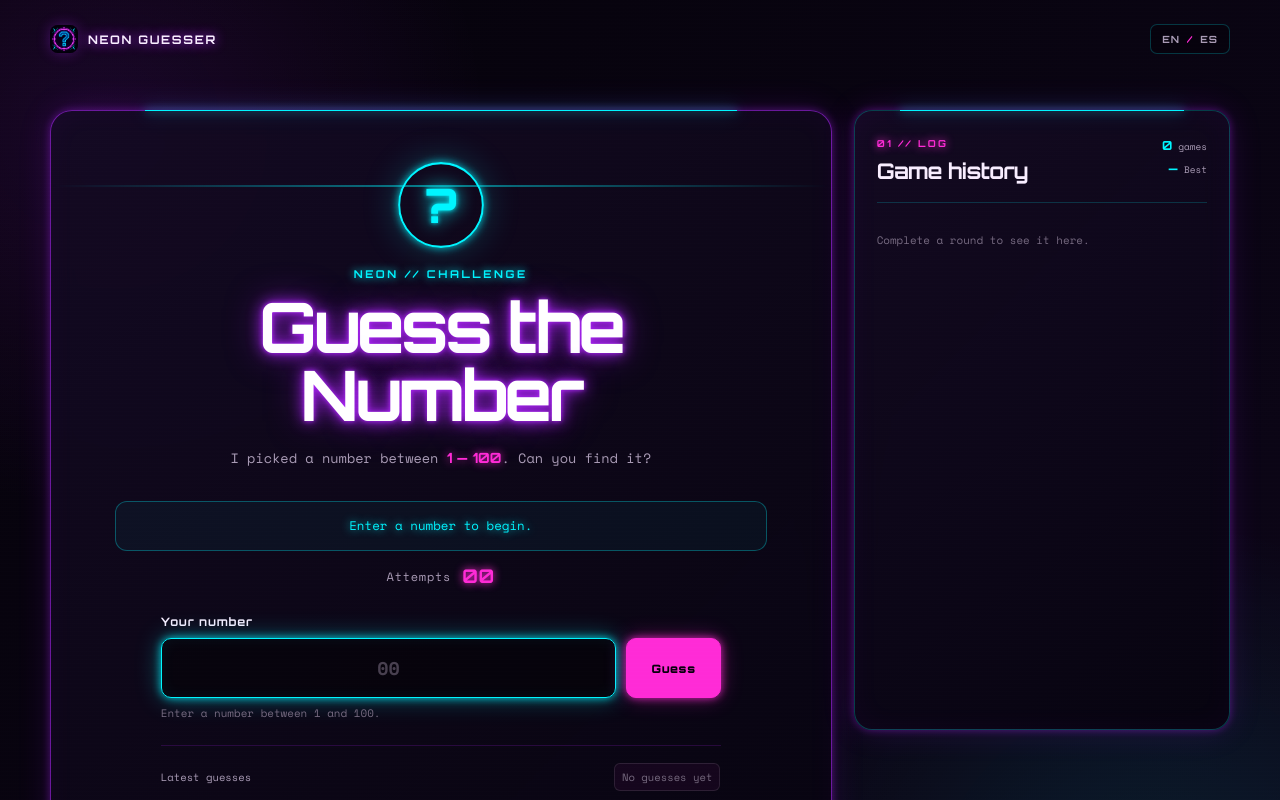
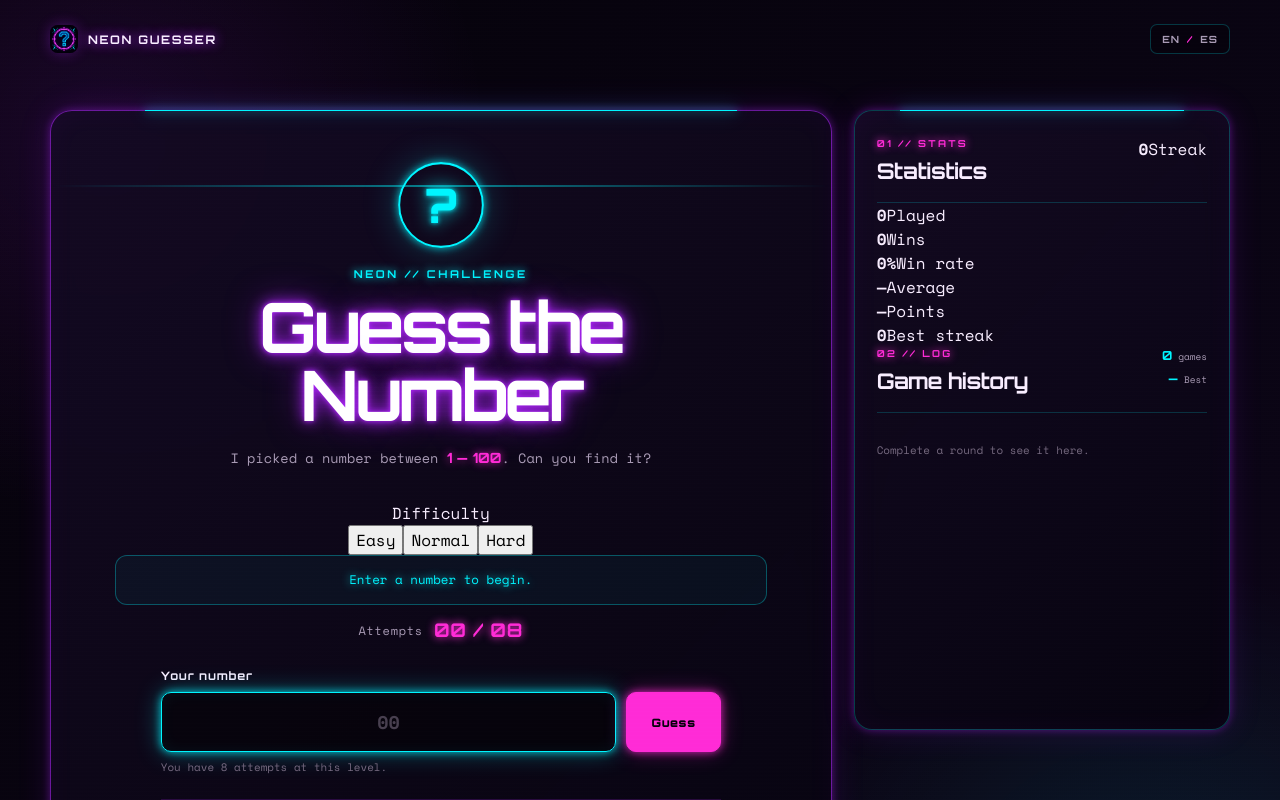
Before and after one commit to guerrerooliver183-wifi/guess-the-number, a React (Vite) app: page / in a window 1280 px wide. Shown: the top 800 px of the page. Built offline with nearby package versions, Linux system fonts and the light colour scheme.

Commit message:
Add game modes and player statistics

```diff
--- a/src/App.jsx
+++ b/src/App.jsx
@@ -1,10 +1,26 @@
 import { useEffect, useMemo, useRef, useState } from "react";
 import LegalPage from "./LegalPage";
 
-const MIN_NUMBER = 1;
-const MAX_NUMBER = 100;
 const AUTO_RESET_SECONDS = 5;
+const DEFAULT_DIFFICULTY = "normal";
 const HISTORY_STORAGE_KEY = "neon-guesser:game-history";
+const STATS_STORAGE_KEY = "neon-guesser:stats";
+
+const DIFFICULTIES = {
+  easy: { min: 1, max: 50, maxAttempts: 10, multiplier: 1 },
+  normal: { min: 1, max: 100, maxAttempts: 8, multiplier: 2 },
+  hard: { min: 1, max: 200, maxAttempts: 7, multiplier: 3 },
+};
+
+const DEFAULT_STATS = {
+  played: 0,
+  wins: 0,
+  totalAttempts: 0,
+  bestScore: null,
+  totalScore: 0,
+  currentStreak: 0,
+  bestStreak: 0,
+};
 
 const translations = {
   es: {
@@ -17,25 +33,29 @@ const translations = {
     attempts: "Intentos",
     inputLabel: "Tu número",
     guess: "Adivinar",
-    inputHelp: "Escribe un número entre 1 y 100.",
+    inputHelp: "Tienes {maxAttempts} intentos en este nivel.",
     latestAttempts: "Últimos intentos",
     noAttempts: "Aún no hay intentos",
     newGame: "Nueva partida",
     integerError: "Introduce un número entero.",
-    rangeError: "El número debe estar entre 1 y 100.",
+    rangeError: "El número debe estar entre {min} y {max}.",
     higherHint: "El número secreto es más alto.",
     lowerHint: "El número secreto es más bajo.",
+    closeHint: "¡Muy cerca! Ajusta un poco el tiro.",
     higherResult: "Sigue buscando: sube un poco.",
     lowerResult: "Te has pasado: baja un poco.",
     foundHint: "¡Has encontrado el número secreto!",
-    correctResult: "¡CORRECTO! Era {secret}. Lo lograste en {attempts} {attemptLabel}.",
+    lostHint: "Ronda terminada. ¡La próxima es tuya!",
+    correctResult: "¡CORRECTO! Era {secret}. Lo lograste en {attempts} {attemptLabel} y sumaste {score} puntos.",
+    lostResult: "Se agotaron tus intentos. El número era {secret}.",
     attempt: "intento",
     attemptsPlural: "intentos",
     autoReset: "Nueva partida en {seconds}s",
     autoResetHint: "La siguiente ronda comenzará automáticamente.",
     historyTitle: "Historial de partidas",
     historyEmpty: "Completa una ronda para verla aquí.",
-    solvedIn: "Resuelta en {attempts} {attemptLabel}",
+    solvedIn: "Ganada en {attempts} {attemptLabel}",
+    lostIn: "Perdida en {attempts} {attemptLabel}",
     games: "partidas",
     best: "Mejor",
     clearHistory: "Borrar historial",
@@ -43,6 +63,19 @@ const translations = {
     switchLanguage: "Cambiar a inglés",
     switchLanguageBack: "Cambiar a español",
     offlineReady: "OFFLINE READY",
+    difficulty: "Nivel",
+    easy: "Fácil",
+    normal: "Normal",
+    hard: "Difícil",
+    statsTitle: "Estadísticas",
+    gamesPlayed: "Jugadas",
+    wins: "Victorias",
+    winRate: "Tasa de acierto",
+    average: "Promedio",
+    points: "Puntos",
+    streak: "Racha",
+    bestStreak: "Mejor racha",
+    score: "puntos",
     termsTitle: "Términos y condiciones",
     privacyTitle: "Política de privacidad",
     cookiesTitle: "Política de cookies",
@@ -60,25 +93,29 @@ const translations = {
     attempts: "Attempts",
     inputLabel: "Your number",
     guess: "Guess",
-    inputHelp: "Enter a number between 1 and 100.",
+    inputHelp: "You have {maxAttempts} attempts at this level.",
     latestAttempts: "Latest guesses",
     noAttempts: "No guesses yet",
     newGame: "New game",
     integerError: "Enter a whole number.",
-    rangeError: "The number must be between 1 and 100.",
+    rangeError: "The number must be between {min} and {max}.",
     higherHint: "The secret number is higher.",
     lowerHint: "The secret number is lower.",
+    closeHint: "So close! Adjust your aim a little.",
     higherResult: "Keep searching: go higher.",
     lowerResult: "Too high: bring it down.",
     foundHint: "You found the secret number!",
-    correctResult: "CORRECT! It was {secret}. You got it in {attempts} {attemptLabel}.",
+    lostHint: "Round over. You will get it next time!",
+    correctResult: "CORRECT! It was {secret}. You got it in {attempts} {attemptLabel} and scored {score} points.",
+    lostResult: "No attempts left. The number was {secret}.",
     attempt: "attempt",
     attemptsPlural: "attempts",
     autoReset: "New game in {seconds}s",
     autoResetHint: "The next round will begin automatically.",
     historyTitle: "Game history",
     historyEmpty: "Complete a round to see it here.",
-    solvedIn: "Solved in {attempts} {attemptLabel}",
+    solvedIn: "Won in {attempts} {attemptLabel}",
+    lostIn: "Lost in {attempts} {attemptLabel}",
     games: "games",
     best: "Best",
     clearHistory: "Clear history",
@@ -86,6 +123,19 @@ const translations = {
     switchLanguage: "Switch to Spanish",
     switchLanguageBack: "Switch to English",
     offlineReady: "OFFLINE READY",
+    difficulty: "Difficulty",
+    easy: "Easy",
+    normal: "Normal",
+    hard: "Hard",
+    statsTitle: "Statistics",
+    gamesPlayed: "Played",
+    wins: "Wins",
+    winRate: "Win rate",
+    average: "Average",
+    points: "Points",
+    streak: "Streak",
+    bestStreak: "Best streak",
+    score: "points",
     termsTitle: "Terms and conditions",
     privacyTitle: "Privacy policy",
     cookiesTitle: "Cookie policy",
@@ -118,32 +168,58 @@ function saveHistory(history) {
   }
 }
 
+function loadStats() {
+  try {
+    const savedStats = window.localStorage.getItem(STATS_STORAGE_KEY);
+    const parsedStats = savedStats ? JSON.parse(savedStats) : {};
+    return { ...DEFAULT_STATS, ...parsedStats };
+  } catch {
+    return { ...DEFAULT_STATS };
+  }
+}
+
+function saveStats(stats) {
+  try {
+    window.localStorage.setItem(STATS_STORAGE_KEY, JSON.stringify(stats));
+  } catch {
+    // The game remains usable when storage is disabled or unavailable.
+  }
+}
+
 function getLegalPageFromHash() {
   const page = window.location.hash.replace(/^#\//, "");
   return ["terms", "privacy", "cookies"].includes(page) ? page : null;
 }
 
-function createSecretNumber() {
-  return Math.floor(Math.random() * (MAX_NUMBER - MIN_NUMBER + 1)) + MIN_NUMBER;
+function createSecretNumber(min, max) {
+  return Math.floor(Math.random() * (max - min + 1)) + min;
 }
 
 function createHistoryId() {
   return globalThis.crypto?.randomUUID?.() ?? `${Date.now()}-${Math.random()}`;
 }
 
+function calculateScore(attempts, settings) {
+  return Math.max(10, (settings.maxAttempts - attempts + 1) * 25 * settings.multiplier);
+}
+
 function App() {
   const inputRef = useRef(null);
   const [language, setLanguage] = useState(getBrowserLanguage);
-  const [secretNumber, setSecretNumber] = useState(createSecretNumber);
+  const [difficulty, setDifficulty] = useState(DEFAULT_DIFFICULTY);
+  const settings = DIFFICULTIES[difficulty];
+  const [secretNumber, setSecretNumber] = useState(() => createSecretNumber(settings.min, settings.max));
   const [guess, setGuess] = useState("");
   const [attempts, setAttempts] = useState(0);
   const [currentGuesses, setCurrentGuesses] = useState([]);
   const [hintState, setHintState] = useState({ key: "ready" });
   const [resultState, setResultState] = useState({ key: "" });
   const [isSuccess, setIsSuccess] = useState(false);
+  const [isGameOver, setIsGameOver] = useState(false);
   const [autoResetIn, setAutoResetIn] = useState(null);
   const [currentPage, setCurrentPage] = useState(getLegalPageFromHash);
   const [gameHistory, setGameHistory] = useState(loadHistory);
+  const [stats, setStats] = useState(loadStats);
 
   const translate = (key, values = {}) => {
     if (!key) return "";
@@ -152,10 +228,11 @@ function App() {
   };
 
   const attemptLabel = (value) => translate(value === 1 ? "attempt" : "attemptsPlural");
-
-  const bestScore = useMemo(() => {
-    if (!gameHistory.length) return "—";
-    return Math.min(...gameHistory.map((game) => game.attempts));
+  const winRate = stats.played ? Math.round((stats.wins / stats.played) * 100) : 0;
+  const averageAttempts = stats.wins ? (stats.totalAttempts / stats.wins).toFixed(1) : "—";
+  const bestAttempts = useMemo(() => {
+    const wins = gameHistory.filter((game) => game.won !== false);
+    return wins.length ? Math.min(...wins.map((game) => game.attempts)) : "—";
   }, [gameHistory]);
 
   useEffect(() => {
@@ -196,21 +273,61 @@ function App() {
     return () => window.clearTimeout(timer);
   }, [autoResetIn]);
 
-  function startNewGame() {
-    setSecretNumber(createSecretNumber());
+  function startNewGame(nextDifficulty = difficulty) {
+    const nextSettings = DIFFICULTIES[nextDifficulty];
+    setSecretNumber(createSecretNumber(nextSettings.min, nextSettings.max));
     setGuess("");
     setAttempts(0);
     setCurrentGuesses([]);
     setHintState({ key: "ready" });
     setResultState({ key: "" });
     setIsSuccess(false);
+    setIsGameOver(false);
     setAutoResetIn(null);
     window.setTimeout(() => inputRef.current?.focus(), 0);
   }
 
+  function changeDifficulty(nextDifficulty) {
+    setDifficulty(nextDifficulty);
+    startNewGame(nextDifficulty);
+  }
+
+  function recordCompletedGame({ won, nextAttempts, score }) {
+    const finishedGame = {
+      id: createHistoryId(),
+      attempts: nextAttempts,
+      secretNumber,
+      difficulty,
+      won,
+      score,
+      timestamp: Date.now(),
+    };
+    const nextHistory = [finishedGame, ...gameHistory].slice(0, 12);
+    setGameHistory(nextHistory);
+    saveHistory(nextHistory);
+
+    setStats((previousStats) => {
+      const nextStreak = won ? previousStats.currentStreak + 1 : 0;
+      const nextStats = {
+        ...previousStats,
+        played: previousStats.played + 1,
+        wins: previousStats.wins + (won ? 1 : 0),
+        totalAttempts: previousStats.totalAttempts + nextAttempts,
+        bestScore: won && (previousStats.bestScore === null || score > previousStats.bestScore)
+          ? score
+          : previousStats.bestScore,
+        totalScore: previousStats.totalScore + score,
+        currentStreak: nextStreak,
+        bestStreak: Math.max(previousStats.bestStreak, nextStreak),
+      };
+      saveStats(nextStats);
+      return nextStats;
+    });
+  }
+
   function checkGuess(event) {
     event.preventDefault();
-    if (isSuccess) return;
+    if (isGameOver) return;
 
     const value = Number(guess);
     if (!guess.trim() || !Number.isInteger(value)) {
@@ -219,8 +336,8 @@ function App() {
       return;
     }
 
-    if (value < MIN_NUMBER || value > MAX_NUMBER) {
-      setResultState({ key: "rangeError" });
+    if (value < settings.min || value > settings.max) {
+      setResultState({ key: "rangeError", values: { min: settings.min, max: settings.max } });
       inputRef.current?.focus();
       return;
     }
@@ -230,23 +347,30 @@ function App() {
     setCurrentGuesses((previousGuesses) => [value, ...previousGuesses].slice(0, 6));
 
     if (value === secretNumber) {
-      const finishedGame = {
-        id: createHistoryId(),
-        attempts: nextAttempts,
-        secretNumber,
-        timestamp: Date.now(),
-      };
-      const nextHistory = [finishedGame, ...gameHistory].slice(0, 12);
-      setGameHistory(nextHistory);
-      saveHistory(nextHistory);
+      const score = calculateScore(nextAttempts, settings);
+      recordCompletedGame({ won: true, nextAttempts, score });
       setIsSuccess(true);
+      setIsGameOver(true);
       setHintState({ key: "foundHint" });
-      setResultState({ key: "correctResult", values: { secret: secretNumber, attempts: nextAttempts, attemptLabel: attemptLabel(nextAttempts) } });
+      setResultState({ key: "correctResult", values: { secret: secretNumber, attempts: nextAttempts, attemptLabel: attemptLabel(nextAttempts), score } });
       setAutoResetIn(AUTO_RESET_SECONDS);
       return;
     }
 
-    if (value < secretNumber) {
+    if (nextAttempts >= settings.maxAttempts) {
+      recordCompletedGame({ won: false, nextAttempts, score: 0 });
+      setIsGameOver(true);
+      setHintState({ key: "lostHint" });
+      setResultState({ key: "lostResult", values: { secret: secretNumber } });
+      setAutoResetIn(AUTO_RESET_SECONDS);
+      return;
+    }
+
+    const closeDistance = Math.max(3, Math.round((settings.max - settings.min) * 0.08));
+    if (Math.abs(value - secretNumber) <= closeDistance) {
+      setHintState({ key: "closeHint" });
+      setResultState({ key: "" });
+    } else if (value < secretNumber) {
       setHintState({ key: "higherHint" });
       setResultState({ key: "higherResult" });
     } else {
@@ -297,14 +421,31 @@ function App() {
           <p className="eyebrow">{translate("eyebrow")}</p>
           <h1 id="game-title">{translate("title")}</h1>
           <p className="instructions">
-            {translate("description")} <strong>{MIN_NUMBER} — {MAX_NUMBER}</strong>. {translate("question")}
+            {translate("description")} <strong>{settings.min} — {settings.max}</strong>. {translate("question")}
           </p>
+
+          <div className="difficulty-picker" role="group" aria-label={translate("difficulty")}>
+            <span className="difficulty-label">{translate("difficulty")}</span>
+            <div className="difficulty-options">
+              {Object.keys(DIFFICULTIES).map((level) => (
+                <button
+                  key={level}
+                  type="button"
+                  className={`difficulty-button ${difficulty === level ? "is-active" : ""}`}
+                  onClick={() => changeDifficulty(level)}
+                  aria-pressed={difficulty === level}
+                >
+                  {translate(level)}
+                </button>
+              ))}
+            </div>
+          </div>
 
           <div className="game-status">
             <p className="hint" aria-live="polite">{hintText}</p>
             <div className="score-row" aria-label={`${translate("attempts")}: ${attempts}`}>
               <span>{translate("attempts")}</span>
-              <strong>{String(attempts).padStart(2, "0")}</strong>
+              <strong>{String(attempts).padStart(2, "0")} / {String(settings.maxAttempts).padStart(2, "0")}</strong>
             </div>
           </div>
 
@@ -316,20 +457,20 @@ function App() {
                 id="guess-input"
                 name="guess"
                 type="number"
-                min={MIN_NUMBER}
-                max={MAX_NUMBER}
+                min={settings.min}
+                max={settings.max}
                 inputMode="numeric"
                 autoComplete="off"
                 placeholder="00"
                 value={guess}
                 onChange={(event) => setGuess(event.target.value)}
-                disabled={isSuccess}
+                disabled={isGameOver}
                 aria-describedby="input-help"
                 required
               />
-              <button type="submit" className="primary-button" disabled={isSuccess}>{translate("guess")}</button>
+              <button type="submit" className="primary-button" disabled={isGameOver}>{translate("guess")}</button>
             </div>
-            <small id="input-help">{translate("inputHelp")}</small>
+            <small id="input-help">{translate("inputHelp", { maxAttempts: settings.maxAttempts })}</small>
           </form>
 
           <div className="latest-guesses" aria-live="polite">
@@ -356,23 +497,44 @@ function App() {
         </section>
 
         <aside className="history-panel" aria-labelledby="history-title">
+          <section className="stats-section" aria-labelledby="stats-title">
+            <div className="panel-heading stats-heading">
+              <div>
+                <p className="panel-kicker">01 // STATS</p>
+                <h2 id="stats-title">{translate("statsTitle")}</h2>
+              </div>
+              <div className="streak-badge"><strong>{stats.currentStreak}</strong><span>{translate("streak")}</span></div>
+            </div>
+            <div className="stats-grid">
+              <div className="stat-card"><strong>{stats.played}</strong><span>{translate("gamesPlayed")}</span></div>
+              <div className="stat-card"><strong>{stats.wins}</strong><span>{translate("wins")}</span></div>
+              <div className="stat-card"><strong>{winRate}%</strong><span>{translate("winRate")}</span></div>
+              <div className="stat-card"><strong>{averageAttempts}</strong><span>{translate("average")}</span></div>
+              <div className="stat-card"><strong>{stats.bestScore ?? "—"}</strong><span>{translate("points")}</span></div>
+              <div className="stat-card"><strong>{stats.bestStreak}</strong><span>{translate("bestStreak")}</span></div>
+            </div>
+          </section>
+
+          <section className="history-section" aria-labelledby="history-title">
             <div className="panel-heading">
               <div>
-              <p className="panel-kicker">01 // LOG</p>
+                <p className="panel-kicker">02 // LOG</p>
                 <h2 id="history-title">{translate("historyTitle")}</h2>
               </div>
               <div className="history-stats">
                 <span><strong>{gameHistory.length}</strong> {translate("games")}</span>
-              <span><strong>{bestScore}</strong> {translate("best")}</span>
+                <span><strong>{bestAttempts}</strong> {translate("best")}</span>
               </div>
             </div>
             {gameHistory.length ? (
               <ol className="history-list">
                 {gameHistory.map((game, index) => (
-                <li key={game.id} className="history-item" style={{ "--item-delay": `${index * 45}ms` }}>
+                  <li key={game.id ?? `${game.timestamp}-${index}`} className={`history-item ${game.won === false ? "is-loss" : ""}`} style={{ "--item-delay": `${index * 45}ms` }}>
                     <span className="history-index">{String(index + 1).padStart(2, "0")}</span>
                     <span className="history-detail">
-                    <strong>{translate("solvedIn", { attempts: game.attempts, attemptLabel: attemptLabel(game.attempts) })}</strong>
+                      <strong>{game.won === false
+                        ? translate("lostIn", { attempts: game.attempts, attemptLabel: attemptLabel(game.attempts) })
+                        : translate("solvedIn", { attempts: game.attempts, attemptLabel: attemptLabel(game.attempts) })}</strong>
                       <small>{new Intl.DateTimeFormat(language, { day: "2-digit", month: "short", hour: "2-digit", minute: "2-digit" }).format(game.timestamp)}</small>
                     </span>
                     <span className="history-secret">{String(game.secretNumber).padStart(2, "0")}</span>
@@ -381,6 +543,7 @@ function App() {
               </ol>
             ) : <p className="history-empty">{translate("historyEmpty")}</p>}
             {gameHistory.length > 0 && <button type="button" className="clear-button" onClick={clearHistory}>{translate("clearHistory")}</button>}
+          </section>
         </aside>
       </main>
 
```
Lines whose indentation alone changed are shown as unchanged.
